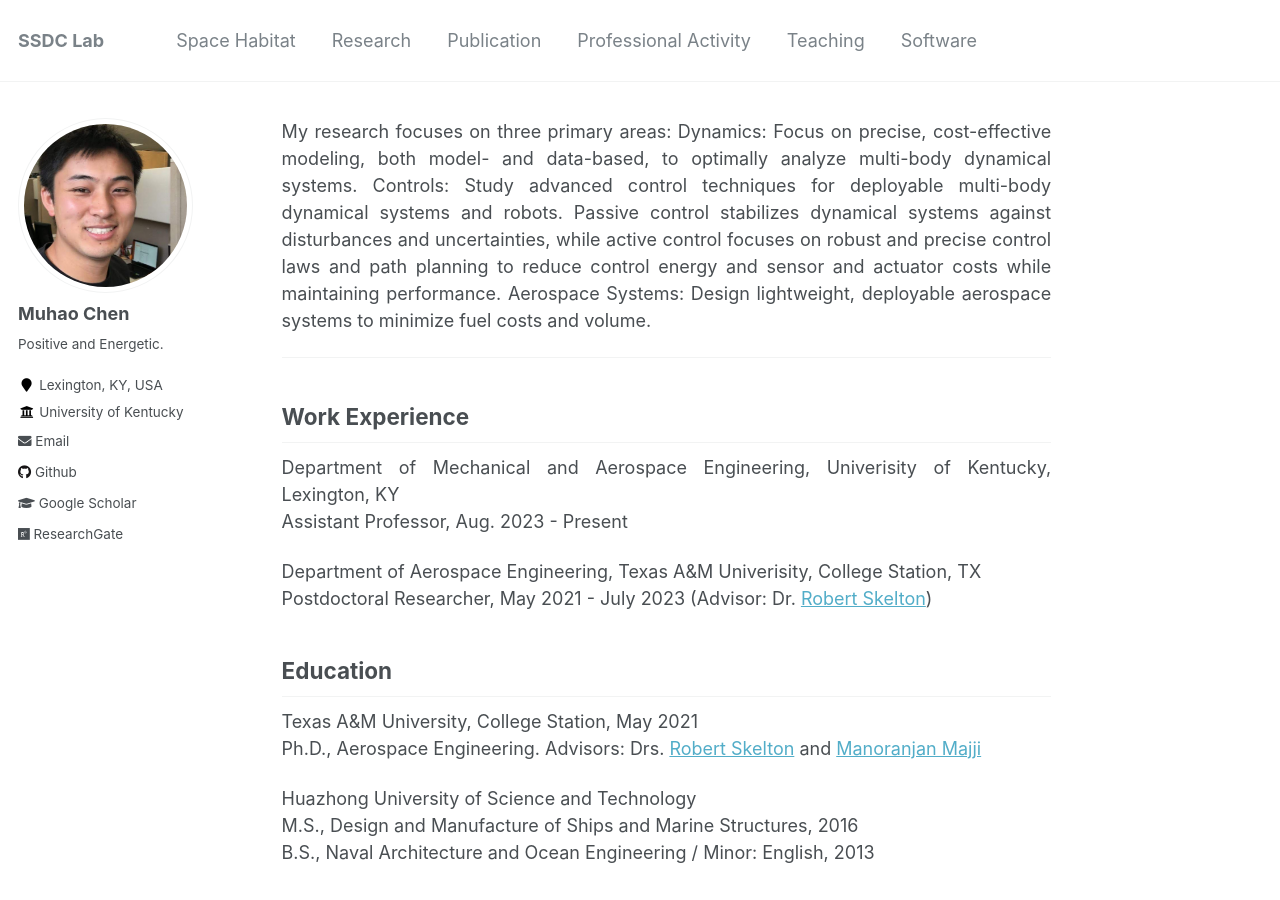
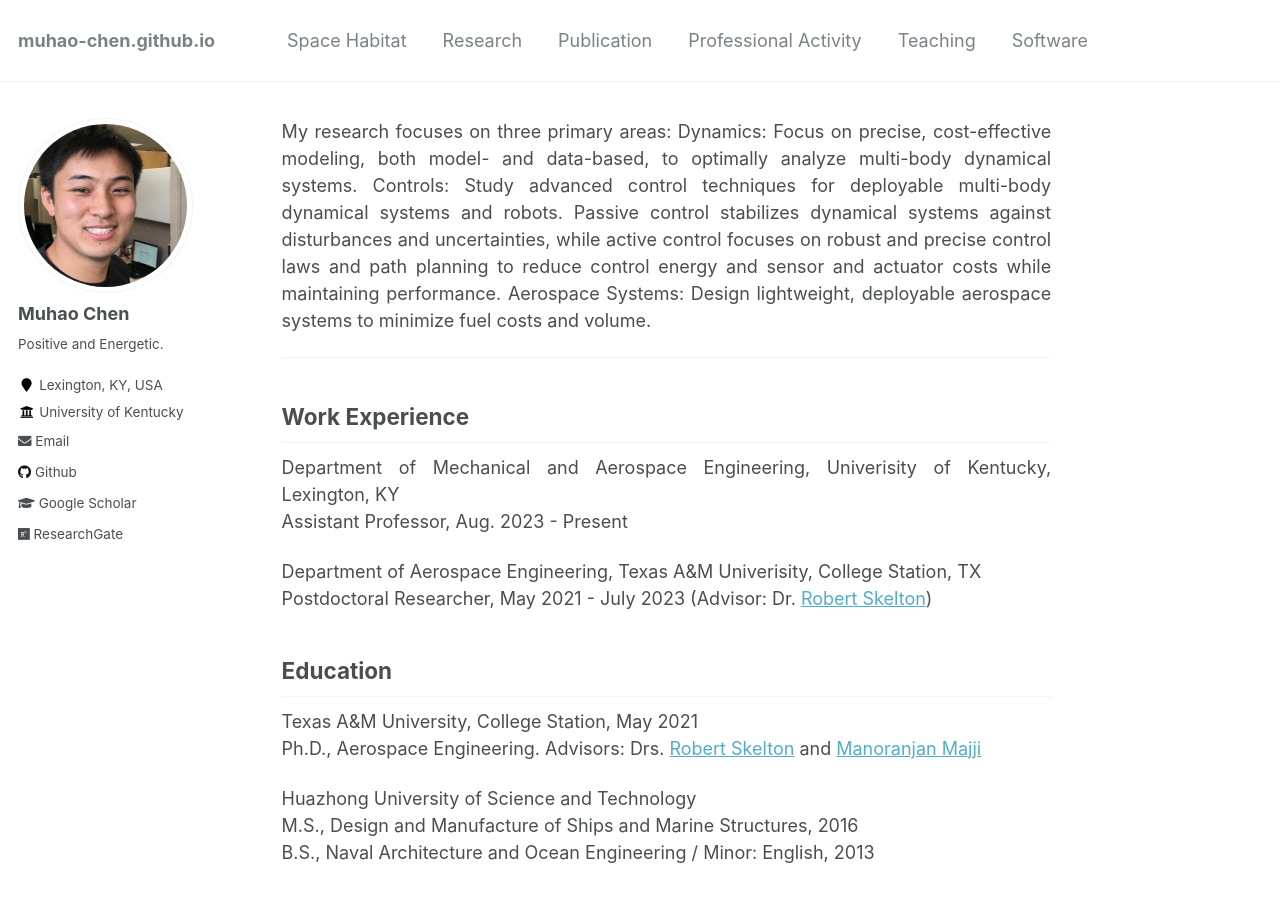
Before and after one commit to Muhao-Chen/muhao-chen.github.io, a Jekyll site: the page built from _pages/about.md, in a window 1280 px wide and 900 px high. Built offline with Jekyll 4.4.1, drawn with Linux system fonts in a browser that asks for light colours.

Commit message:
Update _config.yml

```diff
--- a/_config.yml
+++ b/_config.yml
@@ -9,7 +9,7 @@
 locale                   : "en-US"
 # title                   : "Tensegrity Lab"
 # title                    : "Space Structures, Dynamics, and Control Lab"
-title                    : "SSDC Lab"
+# title                    : "Lab"
 title_separator          : "-"
 name                     : &name "Muhao Chen"
 description              : &description "Positive and Energetic."
```
